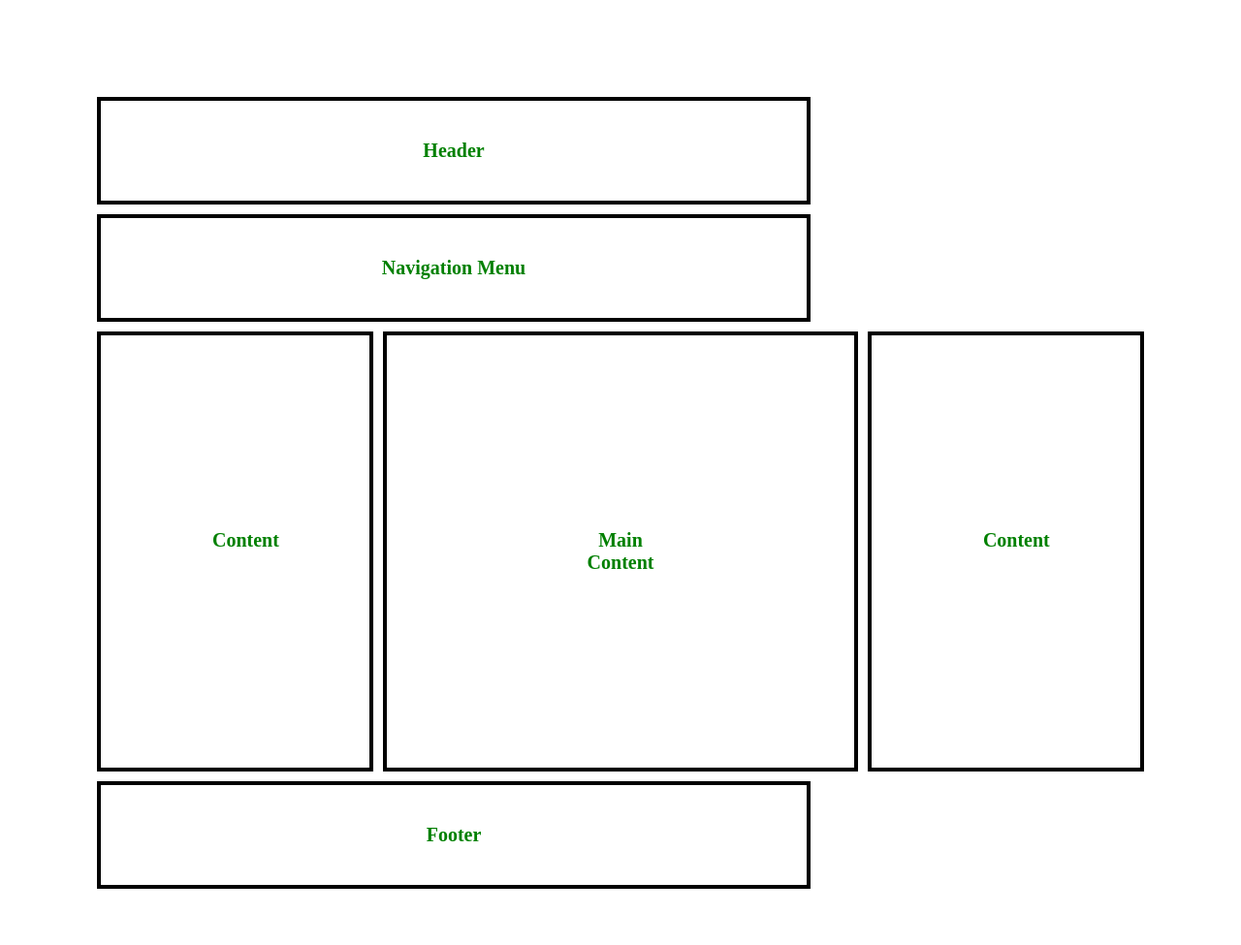
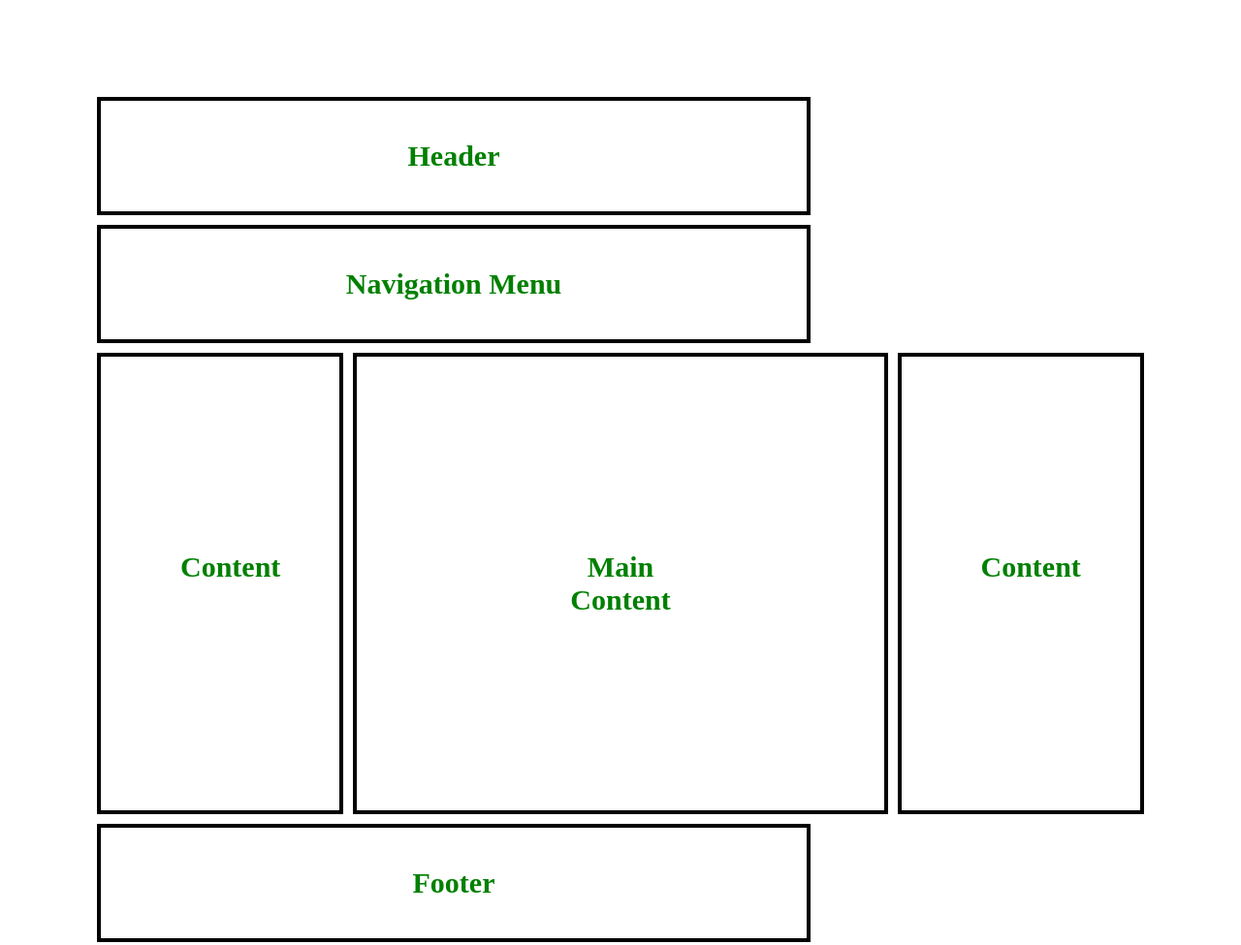
Before and after one commit to bahnisikhadhar/classTest10thOct, a plain HTML site: page index.html in a window 1280 px wide. Shown: the whole page at 97% size. Drawn offline with Linux system fonts and the light colour scheme.

Commit message:
change in sizes of the boxes

```diff
--- a/index.html
+++ b/index.html
@@ -8,20 +8,17 @@
     <link rel="stylesheet" href="style.css">
 </head>
 <body>
-    <section>
-    <header>
-        <div class="head">Header</div>
-</header>
-    <div class="nav">
-        Navigation Menu
+    <div class="container">
+        <header>Header</header>
+        <div class="nav">Navigation Menu</div>
+        <div class="main">
+            <p class="content1">Content</p>
+            <p class="mcontent">Main Content</p>
+            <p class="content2">Content</p>
+        </div>
+        <footer>Footer</footer>
     </div>
-    <div class="main">
-        <p class="content1">Content</p>
-        <p class="mcontent">Main Content</p>
-        <p class="content2">Content</p>
-    </div>
-    <footer>Footer</footer>
-</section>
+
 
 </body>
 </html>
--- a/style.css
+++ b/style.css
@@ -2,23 +2,20 @@
     margin: 0;
     padding: 0;
     text-align: center;
-    font-size: 20px;
+    font-size: 30px;
     color: green;
     overflow: hidden;
 
 }
-section {
+.container {
     margin: 100px;
     font-weight: bold;
-    font-size: 6rem;
 }
-.head {
+header {
     border: 4px solid black;
     padding:40px;
     width: 60%;
     margin-bottom: 10px;
-
-
 }
 .nav {
     padding: 40px;
@@ -30,21 +27,21 @@ section {
     display: flex;
     flex-direction:row;
     margin-top: 10px;
+
 }
 .content1 {
   border: 4px solid black;
-  padding: 115px;
+  padding: 82px;
   padding-top: 200px;
   /* padding-bottom: 100px; */
   margin-right: 10px;
 }
 .content2 {
     border: 4px solid black;
-  padding: 115px;
+  padding: 82px;
   /* padding-bottom: 100px; */
   margin-left: 10px;
   padding-top: 200px;
-
 }
 .mcontent {
     border: 4px solid black;
```
